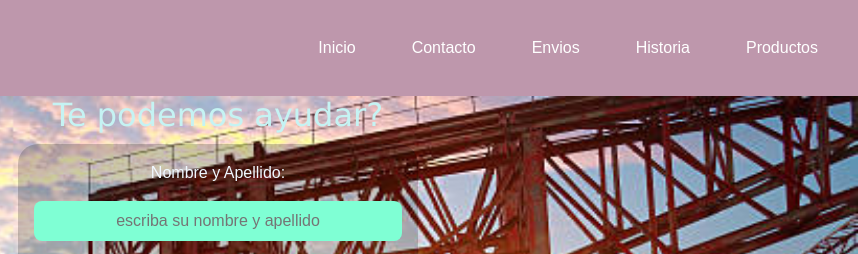
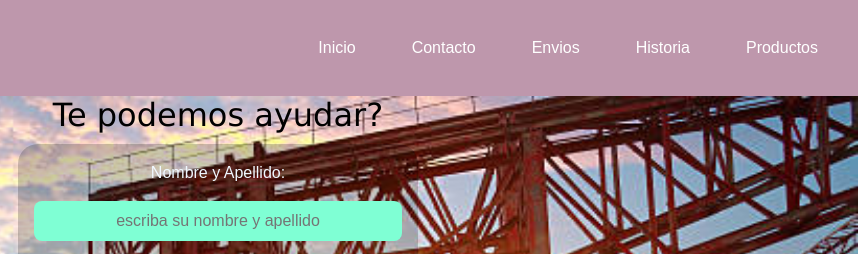
Before and after one commit to SantiagoFPrinos/fierrito, a plain HTML site: page paginas/contacto.html in a window 1280 px wide. Shown: the top 254 px of the page, 422-1280 px from the left. Drawn offline with nearby package versions, Linux system fonts and the light colour scheme; a web font is replaced by a local one.

Commit message:
cambio fuente

```diff
--- a/css/estilos.css
+++ b/css/estilos.css
@@ -190,8 +190,8 @@ button:hover{
 }
 
 iframe{
-     border-radius: 2rem;
-     margin: 1rem;
+    border-radius: 2rem;
+    margin: 1rem;
 }
 
 .footer__disclaimer{
@@ -213,11 +213,12 @@ iframe{
     background-size: 100vw 100vh;
     background-attachment: fixed;
 }
-.main__titulo{text-align: center;
+.main__titulo{
+    text-align: center;
     font-family: Verdana, Geneva, Tahoma, sans-serif;
-    font-size: large;
+    font-size: x-large;
     margin-bottom: 10px;
-    color: rgb(197, 243, 243);
+    color: black;
 
 }
 .formulario{
```
